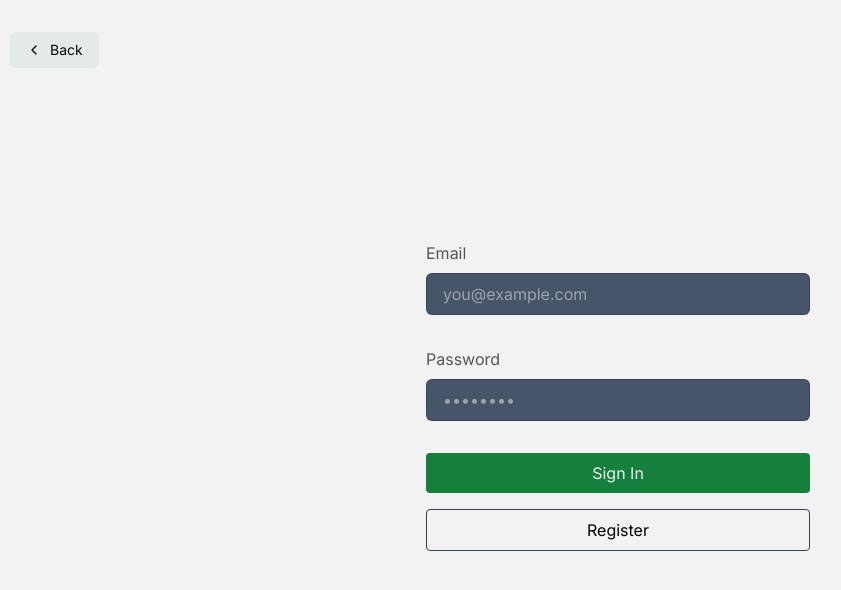
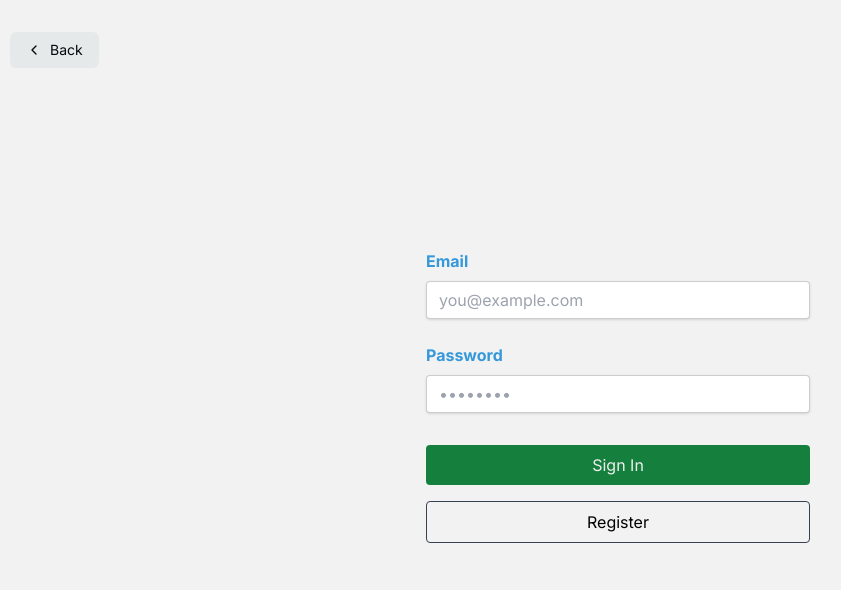
Before and after one commit to nferrarifi/yirle-app, a Next.js app: page /login in a window 1280 px wide. Shown: the top 590 px of the page, without its empty margins (22-863 px from the left). Built offline with nearby package versions, Linux system fonts and the light colour scheme.

Commit message:
Search bar and record sort by newest

```diff
--- a/app/auth/sign-up/route.ts
+++ b/app/auth/sign-up/route.ts
@@ -11,7 +11,9 @@ export async function POST(request: Request) {
   const password = String(formData.get('password'))
   const supabase = createRouteHandlerClient({ cookies })
 
-  const { error } = await supabase.auth.signUp({
+
+
+  const { error, data } = await supabase.auth.signUp({
     email,
     password,
     options: {
--- a/app/login/messages.tsx
+++ b/app/login/messages.tsx
@@ -6,6 +6,7 @@ export default function Messages() {
   const searchParams = useSearchParams()
   const error = searchParams.get('error')
   const message = searchParams.get('message')
+  console.log(error)
   return (
     <>
       {error && (
--- a/app/login/page.tsx
+++ b/app/login/page.tsx
@@ -24,26 +24,27 @@ export default function Login() {
         </svg>{' '}
         Back
       </Link>
-
       <form
         className="flex-1 flex flex-col w-full justify-center gap-2"
         action="/auth/sign-in"
         method="post"
       >
-        <label className="text-md" htmlFor="email">
+        <label className="text-[#3498db] text-md font-bold " htmlFor="email">
           Email
         </label>
         <input
-          className="rounded-md px-4 py-2 border mb-6 text-[#efefef] bg-slate-600"
+          className="shadow appearance-none border rounded w-full py-2 px-3 text-gray-700 leading-tight focus:outline-none focus:shadow-outline
+           focus:border-[#3498db] mb-4"
           name="email"
           placeholder="you@example.com"
           required
         />
-        <label className="text-md" htmlFor="password">
+        <label className="text-[#3498db] text-md font-bold" htmlFor="password">
           Password
         </label>
         <input
-          className="rounded-md px-4 py-2 border mb-6 text-[#efefef] bg-slate-600"
+          className="shadow appearance-none border rounded w-full py-2 px-3 text-gray-700 leading-tight focus:outline-none focus:shadow-outline
+           focus:border-[#3498db] mb-6"
           type="password"
           name="password"
           placeholder="••••••••"
--- a/app/records/page.jsx
+++ b/app/records/page.jsx
@@ -32,16 +32,16 @@ const supabase = createServerComponentClient({ cookies })
     redirect("/login")
 }
 
- const records = await supabase.from('records').select().eq("userId", user.id).filter("deleted", "eq", 0)
+ const records = await supabase.from('records').select().eq("userId", user.id).filter("deleted", "eq", 0).order("created_at", {ascending: false})
 
   return (
     <div className="w-full flex flex-col items-center ">
       <Header user={user} />
-
       <div className=''>
         <section className='flex flex-col items-center justify-center space-y-4 lg:mb-10 mb-2 mt-8 '>
           <h1 className='text-6xl'>My Records</h1>
         </section>
+
         <CardContainer records={records} />
       </div>
     </div>
--- a/components/CardContainer.jsx
+++ b/components/CardContainer.jsx
@@ -6,17 +6,28 @@ import { useState, useEffect } from "react"
 
 const CardContainer = ({ records }) => {
   const [typeFilter, setTypeFilter] = useState("")
+  const [searchQuery, setSearchQuery] = useState("")
 
+  function handleSearchQuery (event) {
+    setSearchQuery(event.target.value.toLowerCase())
+  }
   return (
-    <container className='flex flex-wrap justify-center items-center mx-20 lg:mx-40 transition-all duration-500'>
+    <div>
+      <div className={`m-auto w-[300px]`}>
+        <input className="shadow appearance-none border rounded w-full py-2 px-3 text-gray-700 leading-tight focus:outline-none focus:shadow-outline focus:border-[#3498db]" id="title" name="title" type="text" placeholder="Search a specific record" onChange={(e) => handleSearchQuery(e)}/>
+      </div>
+      <container className='flex flex-wrap justify-center items-center mx-20 lg:mx-40 transition-all duration-500'>
       {
-        records.data.filter((record) => typeFilter === "" ? record : record.type === typeFilter).map((record) => (
+        records.data.filter((record) => searchQuery === "" ? record : record.title.toLowerCase().includes(searchQuery))
+        .filter((record) => typeFilter === "" ? record : record.type === typeFilter).map((record) => (
           <div className='mx-8 mb-16 mt-12' >
               <RecordCard record={record} typeFilter={typeFilter} setTypeFilter={setTypeFilter} />
           </div>
         ))
       }
     </container>
+    </div>
+
   )
 }
 
--- a/components/Header.jsx
+++ b/components/Header.jsx
@@ -43,7 +43,7 @@ const Header = ({user}) => {
       ) : (
         <Link
           href="/login"
-          className="py-2 px-3 flex rounded-md no-underline bg-btn-background hover:bg-btn-background-hover"
+          className="py-2 px-3 flex rounded-md no-underline bg-[#3498db] hover:bg-[#3482db] text-[#efefef] transition-all"
         >
           Login
         </Link>
--- a/components/LogoutButton.tsx
+++ b/components/LogoutButton.tsx
@@ -1,7 +1,7 @@
 export default function LogoutButton() {
   return (
     <form action="/auth/sign-out" method="post">
-      <button className="py-2 px-4 rounded-md no-underline bg-btn-background hover:bg-btn-background-hover">
+      <button className="py-2 px-4 rounded-md no-underline">
         Logout
       </button>
     </form>
```
